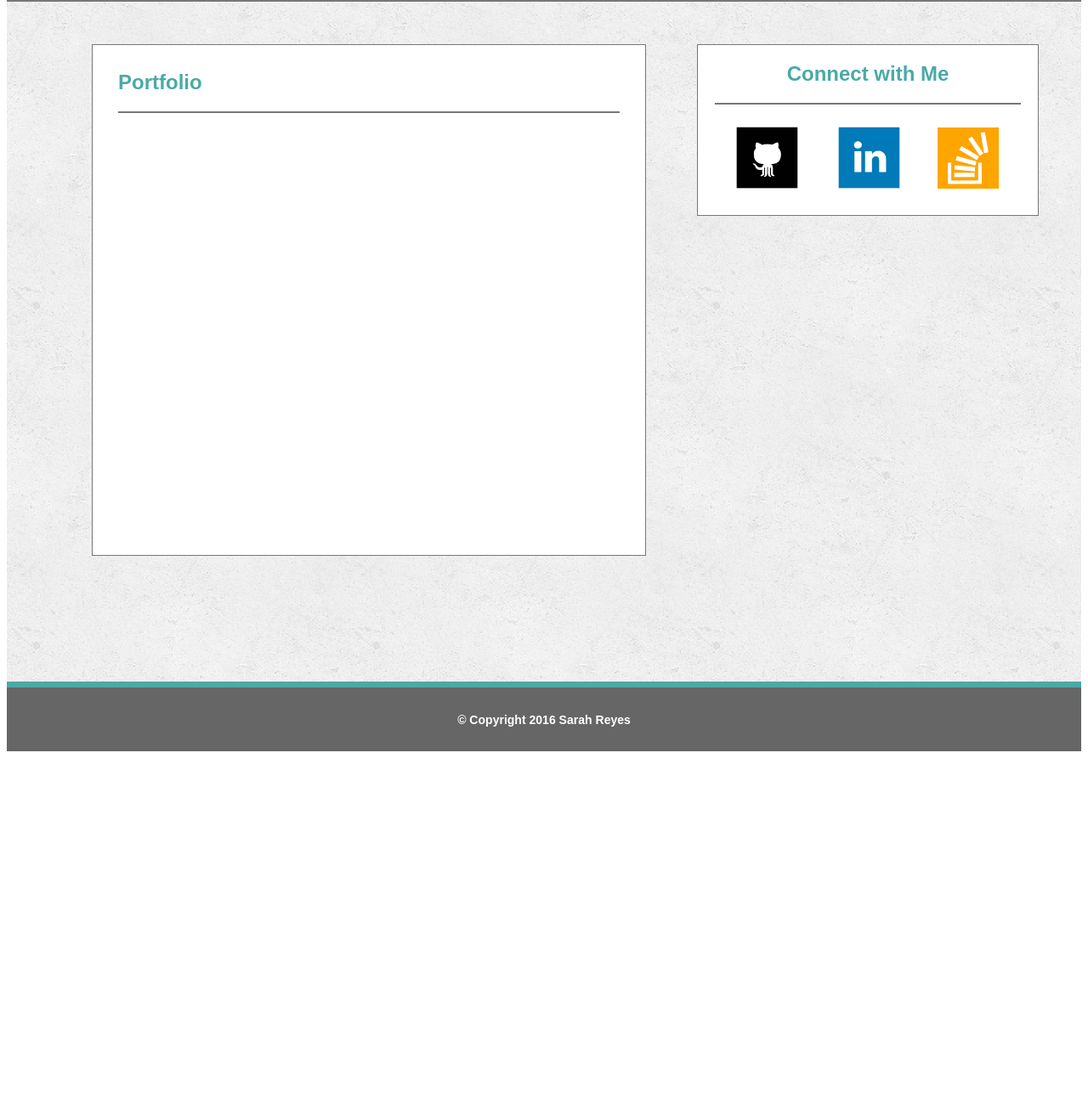
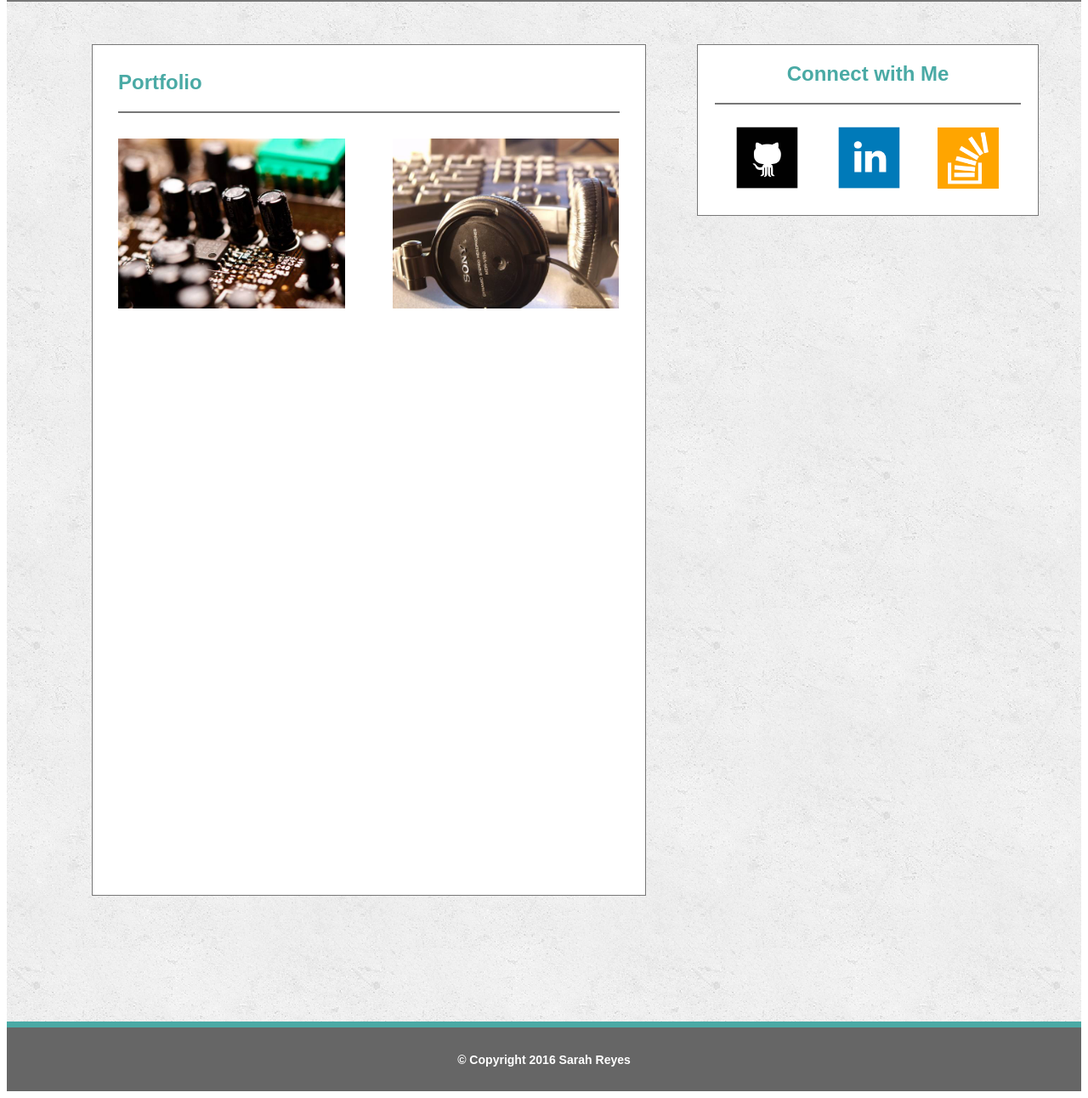
Before and after one commit to SarahReyes/Basic-Portfolio, a PHP site: page /portfolio.html in a window 1280 px wide. Shown: the part 98-1390 px from the top of the page at 85% size. Before the commit the page ends 982 px from the top, so only its background shows below. Run offline with PHP 8.4, Linux system fonts and the light colour scheme.

Commit message:
adding photos to portfolio

```diff
--- a/assets/css/style.css
+++ b/assets/css/style.css
@@ -205,7 +205,7 @@ textarea{
 #speckledboxportfolio {
   background: url("../images/concrete_seamless_background.png");
   width: 100%;
-  height: 800px;
+  height: 1200px;
   border-top: 2px solid #777777;
   border-bottom: 7px solid #4aaaa5;
   margin-bottom: 0;
@@ -213,7 +213,7 @@ textarea{
 #portfoliosection {
   background: white;
   width: 650px;
-  height: 600px;
+  height: 1000px;
   border: 1px solid #777777;
   margin-left: 100px;
   margin-top: 50px;
@@ -226,3 +226,16 @@ textarea{
   padding: 0px;
   margin: 30px;
 }
+#genericpic1 {
+  height: 200px;
+  width: auto;
+  background-size: contain;
+  float: left;
+  padding-right: 28px;
+  margin-left: 15px;
+}
+#genericpic2 {
+  height: 200px;
+  width: auto;
+  background-size: contain;
+}
--- a/portfolio.html
+++ b/portfolio.html
@@ -32,6 +32,14 @@
         <h2>Portfolio</h2>
       </div>
 
+      <div id="genericpic1">
+        <img src="assets/images/genericpic1.jpg" alt="genericpic1" id="genericpic1">
+      </div>
+
+      <div id="genericpic2">
+        <img src="assets/images/genericpic2.jpg" alt="genericpic1" id="genericpic2">
+      </div>
+
     </section>
 
     <div id="connect">
```
Also changed, not shown: assets/images/genericpic1.jpg (added), assets/images/genericpic2.jpg (added), assets/images/genericpic3.jpg (added), assets/images/genericpic4.jpg (added), assets/images/genericpic5.jpg (added).
